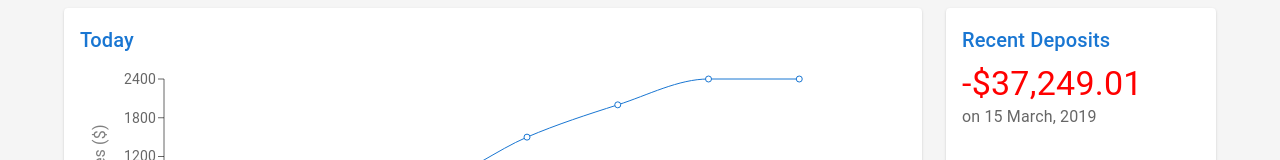
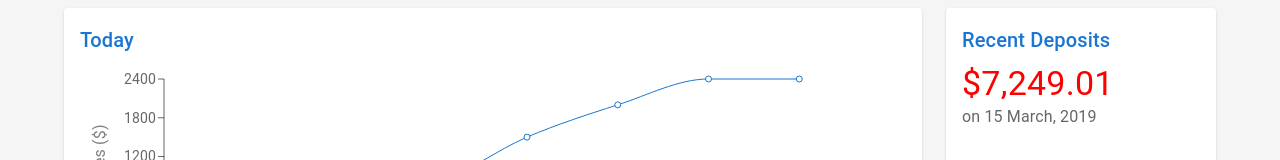
Before and after one commit to devJuanAlbeiro/poc-percy, a React (Create React App) app: page / in a window 1280 px wide. Shown: the top 160 px of the page. Built offline with nearby package versions, Linux system fonts and the light colour scheme.

Commit message:
Initial change 3

```diff
--- a/src/CustomContainer/Deposits.tsx
+++ b/src/CustomContainer/Deposits.tsx
@@ -20,7 +20,7 @@ export default function Deposits() {
         component="p"
         variant="h4"
       >
-        -$37,249.01
+        $7,249.01
       </Typography>
       <Typography color="text.secondary" sx={{ flex: 1 }}>
         on 15 March, 2019
```
Also changed, not shown: 1 other file (tests, documents, lock files or other folders).
